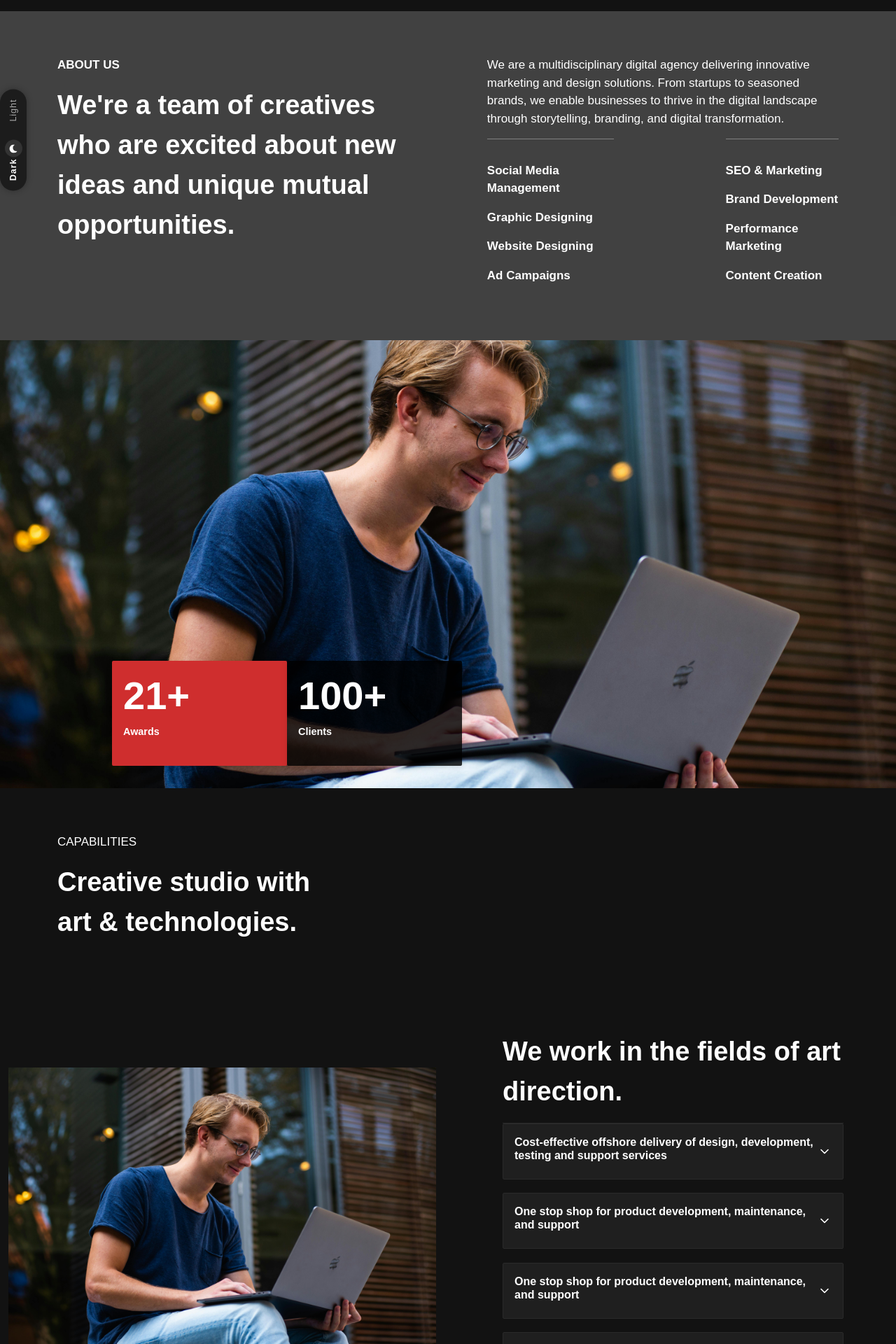
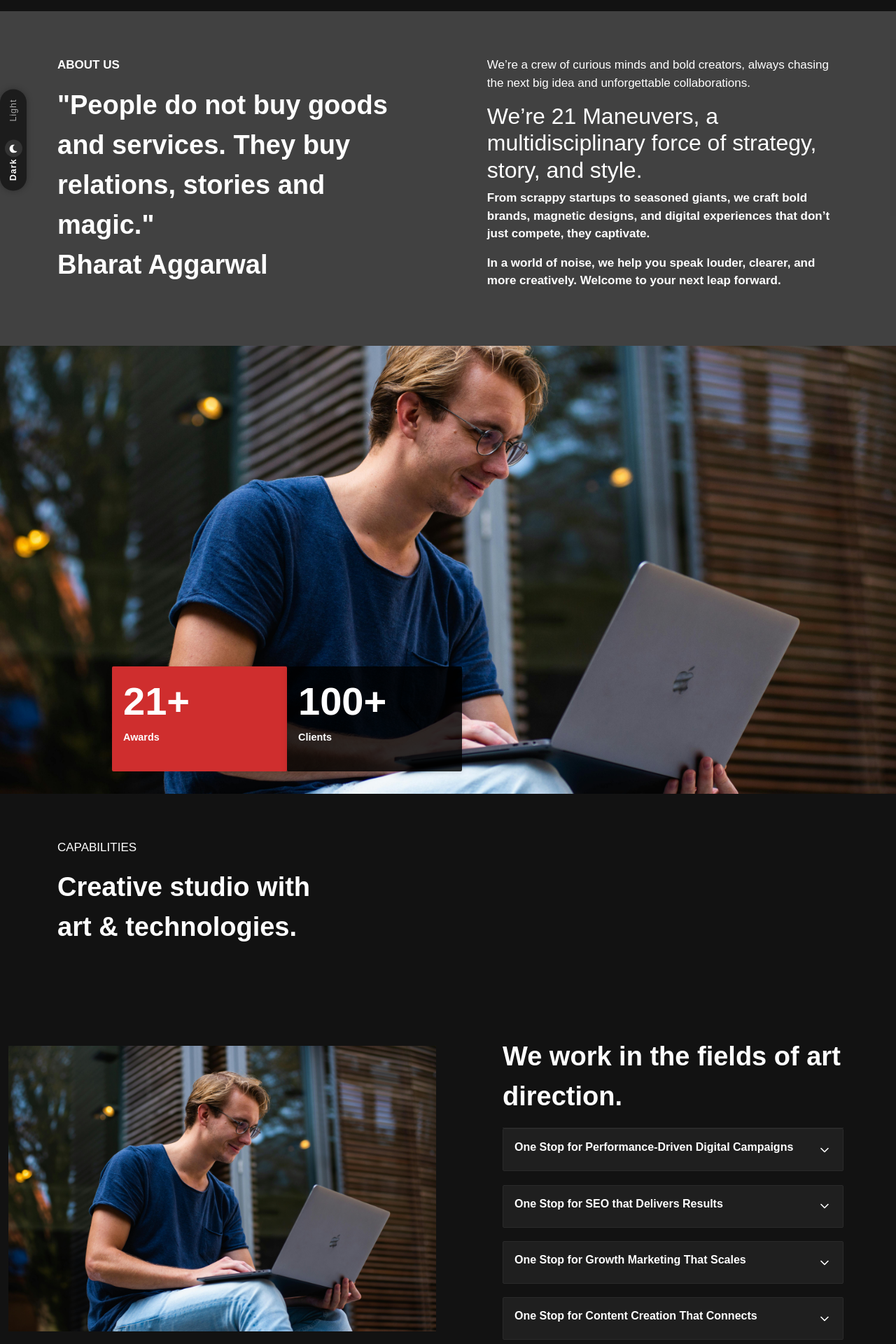
Before and after one commit to rishab-sudo/21-maneuvers, a React (Create React App) app: page /about in a window 1280 px wide. Shown: the part 200-2120 px from the top of the page at 70% size. Built offline with nearby package versions, Linux system fonts and the light colour scheme.

Commit message:
124may25

```diff
--- a/src/Components/Navbar.css
+++ b/src/Components/Navbar.css
@@ -222,8 +222,8 @@
      }
 
       .menu-links {
-        margin-top: 2.5rem;
-        margin-left: 20px;
+        margin-top: 5.25rem;
+        margin-left: 2px;
         gap: 1.5rem; /* slightly tighter spacing for mobile */
       }
       .hamburger {
--- a/src/Pages/AboutUs.js
+++ b/src/Pages/AboutUs.js
@@ -10,20 +10,20 @@ import "./AboutUs.css"
 
 const faqData = [
   {
-    question: "Cost-effective offshore delivery of design, development, testing and support services",
-    answer: "Offshore development and test services enable businesses to reduce costs and speed up innovation cycles..."
+    question: "One Stop for Performance-Driven Digital Campaigns",
+    answer: "We turn traffic into conversions with sharp creatives, smart targeting, and campaign optimization."
   },
   {
-    question: "One stop shop for product development, maintenance, and support",
-    answer: "Having the right team can streamline business processes, boost efficiency..."
+    question: "One Stop for SEO that Delivers Results",
+    answer: "Boost rankings, drive traffic, and generate leads with proven, data-backed SEO strategies."
   },
   {
-    question: "One stop shop for product development, maintenance, and support",
-    answer: "Having the right team can streamline business processes, boost efficiency..."
+    question: "One Stop for Growth Marketing That Scales",
+    answer: "Fuel business growth with full-funnel strategies, performance media, and data-driven execution."
   },
   {
-    question: "One stop shop for product development, maintenance, and support",
-    answer: "Having the right team can streamline business processes, boost efficiency..."
+    question: "One Stop for Content Creation That Connects",
+    answer: "Engaging content that stops the scroll and sparks action across all digital platforms."
   },
 
 ];
@@ -66,16 +66,25 @@ const About = () => {
 
           <div className='about-left-section'>
             <p className='page_text fw-bold'> ABOUT US</p>
-            <p className='page_heading'>We're a team of creatives who are excited about new ideas and unique mutual opportunities.</p>
+            <p className='page_heading'>
+          "People do not buy goods and services. They buy relations, stories and magic." <br/>
+Bharat Aggarwal
+</p>
           </div>
 
           <div className='about-right-section'>
-            <p className='page_text'>We are a multidisciplinary digital agency delivering innovative marketing and design
-              solutions. From startups to seasoned brands, we enable businesses to thrive in the digital
-              landscape through storytelling, branding, and digital transformation.</p>
+            <p className='page_text'>
+We’re a crew of curious minds and bold creators, always chasing the next big idea and unforgettable collaborations.
 
-            <div className='service-services-box page_text fw-bold'>
-              <div >
+</p>
+
+            <div className=' page_text fw-bold'>
+              <h2>We’re 21 Maneuvers, a multidisciplinary force of strategy, story, and style.
+</h2>
+<p>From scrappy startups to seasoned giants, we craft bold brands, magnetic designs, and digital experiences that don’t just compete, they captivate.
+</p>
+<p>In a world of noise, we help you speak louder, clearer, and more creatively. Welcome to your next leap forward.</p>
+              {/* <div >
                 <div className='underline'></div>
                 <p>Social Media Management</p>
                 <p>Graphic Designing</p>
@@ -89,7 +98,7 @@ const About = () => {
                 <p>Brand Development</p>
                 <p>Performance Marketing</p>
                 <p>Content Creation</p>
-              </div>
+              </div> */}
             </div>
           </div>
         </Container>
--- a/src/Pages/MainServicePage.css
+++ b/src/Pages/MainServicePage.css
@@ -73,7 +73,7 @@ body {
 }
 
 /* === Service Bar === */
-.service-bar {
+.service-bar-section {
   position: absolute;
   bottom: 0;
   left: 0;
@@ -131,7 +131,7 @@ body {
   border-color: #00aaff;
 }
 
-/* === Main Service Page Section === */
+/* === Main Service Page Section vertical scrolable */
 .mainservicepage-section {
   width: 100%;
   overflow-x: hidden;
@@ -197,6 +197,7 @@ body {
   flex-direction: column;
   justify-content: center;
   padding: 2rem 0;
+  background-color: #22cef5;
 }
 
 .demo-heading {
@@ -351,9 +352,9 @@ body {
   width: 100%;
   height: 100% !important;
   max-height: 100%;
+background-color: #F5A522;
 
-
-}.slide-content {
+ }.slide-content {
     width: 100%;
     max-height: 100% !important;
     flex-direction: column;
@@ -361,7 +362,7 @@ body {
     gap: 1rem;
     padding: 0 !important;
     margin: 0;
-
+  background-color: #22cef5;
 
   }
 .slide {
@@ -390,17 +391,19 @@ min-height: 100%;
   }
 
 
-
+.service-bar-section{
+  padding: 20px 0px;
+}
   /* below-banner-sec service-vertical-crousel*/
-  .mainservicepage-content {
-    flex-direction: column;
-  }
-.mainservicepage-section {
+  .mainservicepage-section {
     width: 100%;
     overflow-x: hidden;
     margin-top: 5%;
     position: relative;
     height: 100%;
+  }
+  .mainservicepage-content {
+    flex-direction: column;
   }
 
   .mainservicepage-right {
--- a/src/Pages/MainServicePage.js
+++ b/src/Pages/MainServicePage.js
@@ -113,7 +113,7 @@ const ServiceSlider = () => {
         ))}
       </Swiper>
 
-      <div className="service-bar">
+      <div className="service-bar-section">
         <div className="service-bar-line"></div>
         <div
           className="service-boxes"
@@ -165,7 +165,7 @@ const ServiceSlider = () => {
           <li>Hoardings & Banners</li>
         </ul>
       </div>
-      <br/>
+
 
       <div className="mainservicepage-service">
         <h2>Growth Marketing</h2>
@@ -181,7 +181,7 @@ const ServiceSlider = () => {
           <li> Funnel Strategy & Campaign Setup </li>
         </ul>
       </div>
- <br/>
+
       <div className="mainservicepage-service">
         <h2>Website Development</h2>
         <img src={require("../assets/social-media-creative-design.png")} alt="" />
```
